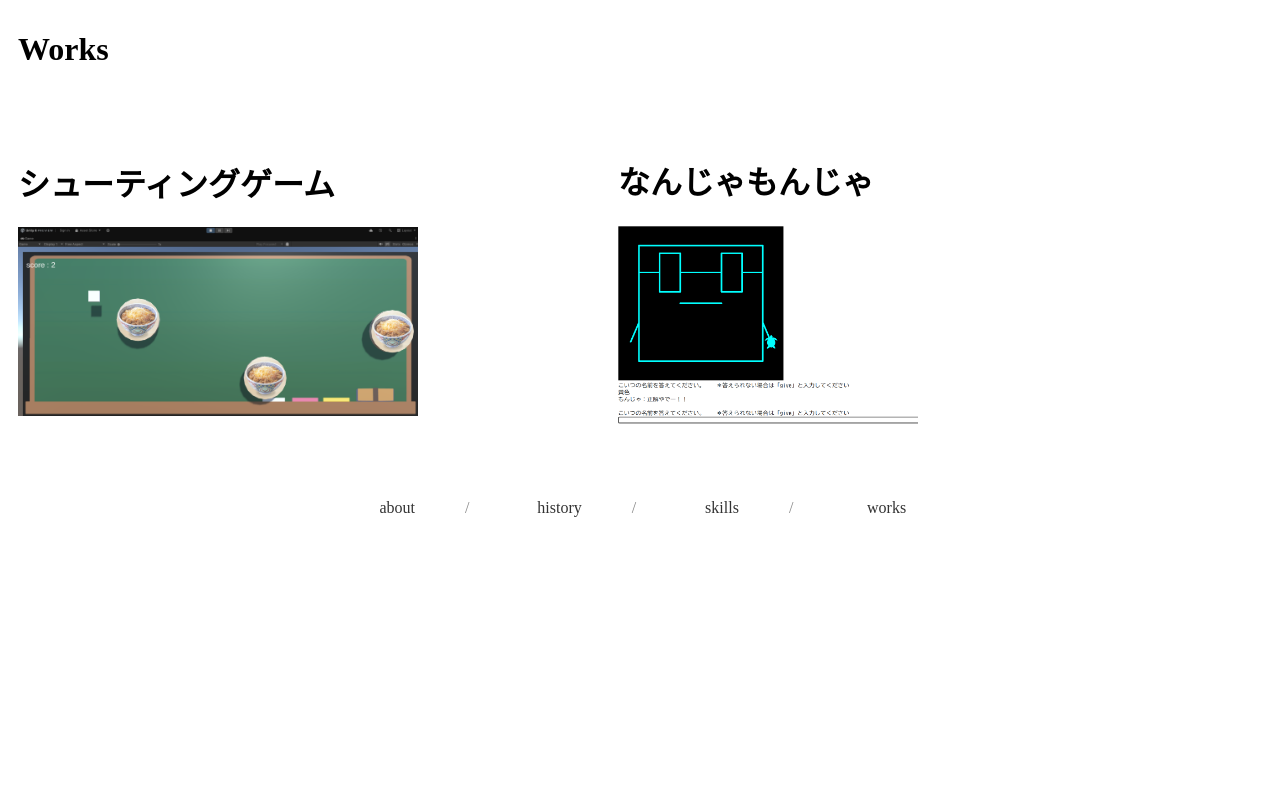
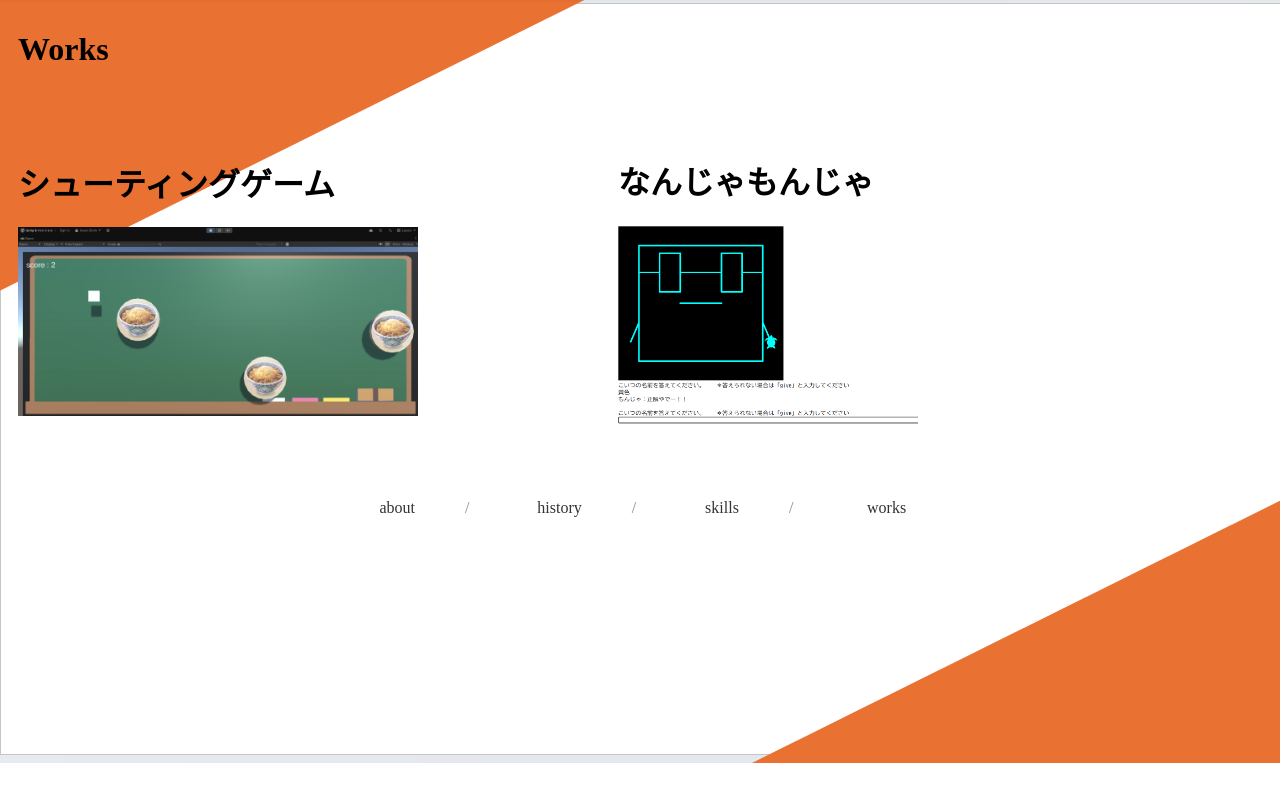
Before and after one commit to tahought/portfolio, a plain HTML site: page work.html in a window 1280 px wide. Shown: the top 800 px of the page. Drawn offline with Linux system fonts and the light colour scheme; the site is published under a folder, as on GitHub Pages, so addresses that start at the root find nothing.

Commit message:
Update work.html

```diff
--- a/work.html
+++ b/work.html
@@ -8,7 +8,7 @@
     <style>
         body {
             /* 背景画像を設定 */
-            background-image: url("/img/orenge.png");
+            background-image: url("img/orenge.png");
             /* 背景画像を繰り返さない */
             background-repeat: no-repeat;
             /* 背景画像を画面全体に拡大縮小 */
```
